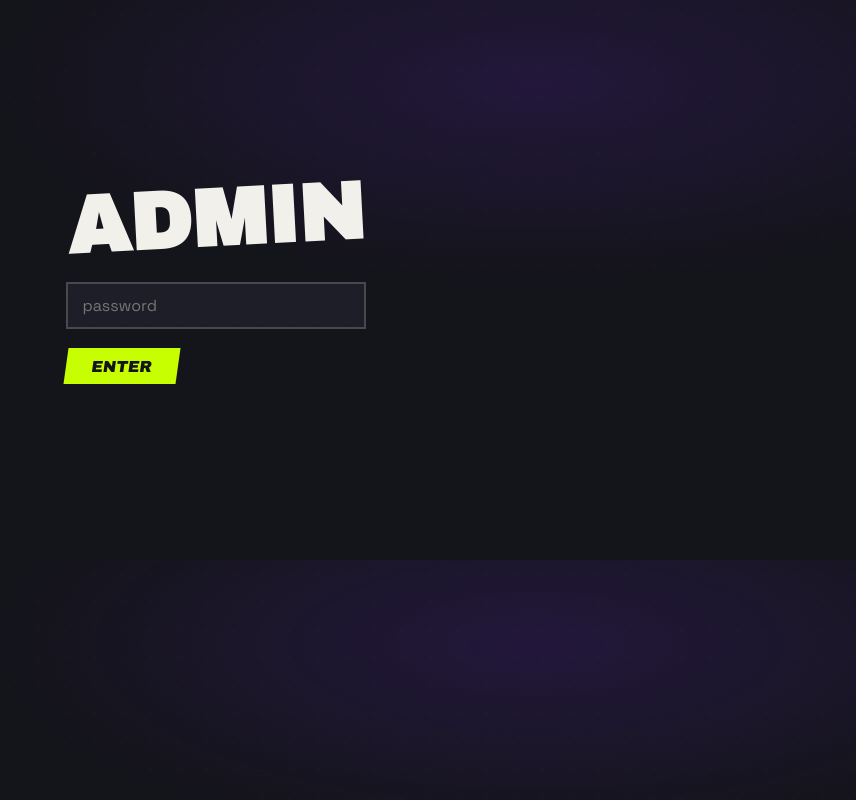
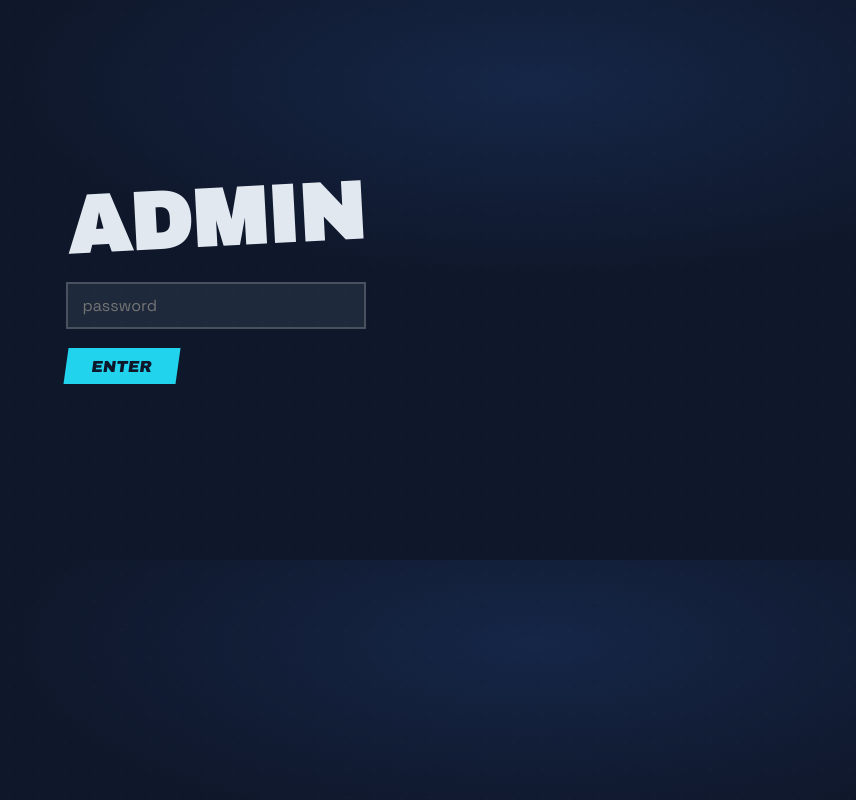
Before and after one commit to Afadfath03/Portfolio, a Next.js app in the folder Portofolio-FE/: page /admin in a window 1280 px wide. Shown: the whole page, without its empty margins (424-1280 px from the left). Built offline with nearby package versions, Linux system fonts and the light colour scheme.

Commit message:
style(ui): update color palette from violet/acid to ocean theme

```diff
--- a/Portofolio-FE/app/globals.css
+++ b/Portofolio-FE/app/globals.css
@@ -1,14 +1,14 @@
 /* ============================================================
-   AFAD FATH — P5-inspired theme
-   Palette: electric violet × acid chartreuse (paradox pair)
+   AFAD FATH — Ocean theme
+   Palette: deep blue × electric cyan
    ============================================================ */
 
 :root {
-  --ink: #14141b;
-  --panel: #1e1e28;
-  --bone: #f2f0ea;
-  --violet: #7c2dff;
-  --acid: #c8ff00;
+  --ink: #0f172a;
+  --panel: #1e293b;
+  --bone: #e2e8f0;
+  --violet: #3b82f6;
+  --acid: #22d3ee;
 
   --font-display: var(--font-archivo), sans-serif;
   --font-body: var(--font-grotesk), sans-serif;
@@ -27,7 +27,7 @@
 html,
 body {
   background:
-    radial-gradient(ellipse 60% 50% at 75% 15%, rgba(124, 45, 255, 0.14), transparent 70%),
+    radial-gradient(ellipse 60% 50% at 75% 15%, rgba(59, 130, 246, 0.14), transparent 70%),
     var(--ink);
   color: var(--bone);
   font-family: var(--font-body);
```
Also changed, not shown: 1 other file (tests, documents, lock files or other folders).
